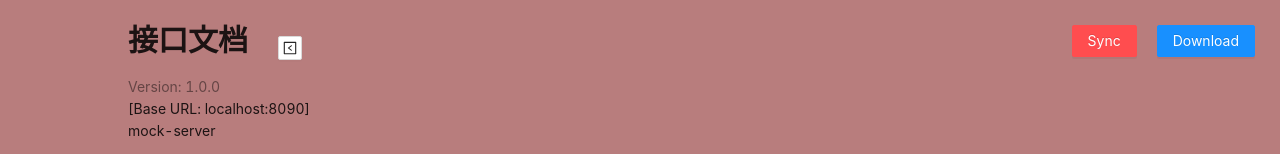
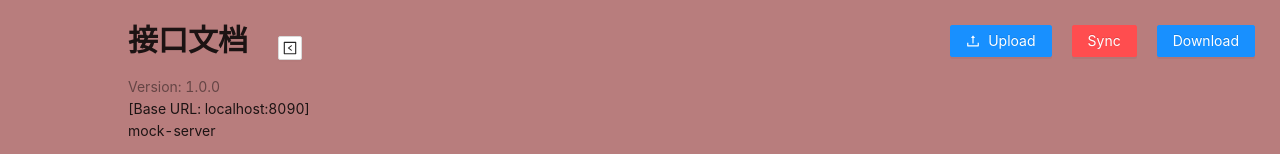
Before and after one commit to g0ngjie/alrale-mock-server, a React app in the folder views/: page / in a window 1280 px wide. Shown: the top 154 px of the page. Built offline with nearby package versions, Linux system fonts and the light colour scheme; no server answers.

Commit message:
fix: router.upload & port & modify views

```diff
--- a/package.json
+++ b/package.json
@@ -31,6 +31,7 @@
     "debug": "^4.3.1",
     "fs-extra": "^9.1.0",
     "koa": "^2.13.1",
+    "koa-body": "^4.2.0",
     "koa-bodyparser": "^4.3.0",
     "koa-json": "^2.0.2",
     "koa-router": "^10.0.0",
--- a/views/src/App.jsx
+++ b/views/src/App.jsx
@@ -1,12 +1,13 @@
 import "./App.scss";
 import React from "react";
+import { } from "@alrale";
 import SortableTable from "./components/Table/index";
 import HeadInfo from "./components/HeadInfo/index";
 import RouterForm from "./components/Router/index";
 import TagsGroup from "./components/TagsGroup";
 import { headerInfos } from "./utils/data";
-import { Button, Affix } from "antd";
-import { AlignCenterOutlined } from "@ant-design/icons";
+import { Button, Upload } from "antd";
+import { AlignCenterOutlined, UploadOutlined } from "@ant-design/icons";
 
 export default class App extends React.Component {
   state = {};
@@ -20,7 +21,9 @@ export default class App extends React.Component {
       tags: [{ name: 'Default', focus: true, visible: false }],
       routerValues: null,
       isRouterEdit: false,
-      editRouterIndex: null
+      editRouterIndex: null,
+      loading: false,
+      host: ''
     };
   }
 
@@ -120,19 +123,57 @@ export default class App extends React.Component {
     element.click()
   }
 
+  handleUpload(info) {
+    this.setState({ loading: true })
+    if (info.file.status !== 'uploading') {
+      console.log(info.file, info.fileList);
+    }
+    if (info.file.status === 'done') {
+      this.setState({ loading: false })
+      const { file } = info
+      const { ok, data } = file.response
+      if (ok) {
+        const { swagger, info, schemes, paths = [] } = data;
+        paths.forEach(router => {
+          const { path, method, tag, summary } = router
+        })
+        this.setState({ infos: { swagger, info, schemes }, list: [] }, () => {
+          this.setState()
+        })
+        // this.setRows
+      }
+    } else if (info.file.status === 'error') {
+      console.log('error')
+    }
+  }
+
+  async init() {
+    const { ok, data } = (await fetch('http://localhost:8090/port')).json()
+    if (ok) this.setState({ host: `http://localhost:${data}` })
+  }
+
+  componentDidMount() {
+    this.init()
+  }
+
   render() {
     return (
       <div className="container">
         <div className="columns">
-          <Affix style={{ position: 'fixed', top: 25, right: 25 }}>
-            <Button type="primary" danger>Sync</Button>
-            <Button type="primary" style={{ marginLeft: 20 }} onClick={() => this.handleDownload()}>Download</Button>
-          </Affix>
+          <div style={{ display: 'flex', position: 'fixed', top: 25, right: 25 }}>
+            <Upload onPreview name="file" method="POST" action={`${this.state.host}/upload`} onChange={(info) => this.handleUpload(info)}>
+              <Button disabled={this.state.loading} type="primary" icon={<UploadOutlined />}>Upload</Button>
+            </Upload>
+            <Button disabled={this.state.loading} type="primary" style={{ marginLeft: 20 }} danger>Sync</Button>
+            <Button disabled={this.state.loading} type="primary" style={{ marginLeft: 20 }} onClick={() => this.handleDownload()}>Download</Button>
+          </div>
           <HeadInfo
+            loading={this.state.loading}
             infos={this.state.infos}
             setInfos={(infos) => this.setInfos(infos)}
           />
           <TagsGroup
+            loading={this.state.loading}
             tags={this.state.tags}
             setTags={(tags) => this.setTags(tags)}
             updateTagsStatus={(index) => this.updateTagsStatus(index)}
@@ -140,10 +181,12 @@ export default class App extends React.Component {
             tagVisibleChange={(index, bool) => this.tagVisibleChange(index, bool)}
           />
           <SortableTable
+            loading={this.state.loading}
             updateRows={(list) => this.updateRows(list)}
             list={this.state.list}
           />
           <Button
+            disabled={this.state.loading}
             size="small"
             type="ghost"
             icon={
--- a/views/src/components/HeadInfo/index.jsx
+++ b/views/src/components/HeadInfo/index.jsx
@@ -19,7 +19,7 @@ export default class HeadInfo extends React.Component {
             <div className="header-info-container">
                 <div className="header-title-container">
                     <Title level={2}>{info.title}</Title>
-                    <Button size="small" className="btn" onClick={() => this.setState({ isShow: true })} icon={<LeftSquareOutlined />} />
+                    <Button disabled={this.props.loading} size="small" className="btn" onClick={() => this.setState({ isShow: true })} icon={<LeftSquareOutlined />} />
                 </div>
                 <Text type="secondary">Version: {info.version}</Text>
                 <br />
--- a/views/src/components/Table/index.jsx
+++ b/views/src/components/Table/index.jsx
@@ -7,7 +7,7 @@ import {
 } from "react-sortable-hoc";
 import { MenuOutlined } from "@ant-design/icons";
 import arrayMove from "array-move";
-import "./index.css";
+import "./index.scss";
 
 const DragHandle = sortableHandle(() => (
   <MenuOutlined style={{ cursor: "grab", color: "#999" }} />
@@ -98,6 +98,7 @@ export default class SortableTable extends React.Component {
     return (
       <div className="table-container">
         <Table
+          loading={this.props.loading}
           pagination={false}
           dataSource={this.props.list}
           columns={columns}
--- a/views/src/components/TagsGroup/index.jsx
+++ b/views/src/components/TagsGroup/index.jsx
@@ -52,6 +52,7 @@ export default class TagsGroup extends React.Component {
                             onVisibleChange={(bool) => this.props.tagVisibleChange(index, bool)}
                         >
                             <Button
+                                disabled={this.props.loading}
                                 type={tag.focus && 'primary'}
                                 size="small"
                                 style={{ marginRight: 5 }}
@@ -72,12 +73,14 @@ export default class TagsGroup extends React.Component {
                                 style={{ width: 80, marginRight: 5 }}
                             />
                             <Button
+                                disabled={this.props.loading}
                                 size="small"
                                 onClick={() => this.handleOk()}
                                 icon={<CheckSquareOutlined style={{ color: '#F56C6C' }}
                                 />} />
                         </> :
                         <Button
+                            disabled={this.props.loading}
                             size="small"
                             onClick={() => this.handleEdit()}
                             icon={<BorderLeftOutlined style={{ color: '#F56C6C' }}
--- a/views/src/index.css
+++ b/views/src/index.css
@@ -14,6 +14,10 @@ html, body {
   width: 100%;
   /* background-color: #282c34; */
   animation: backColor 100s infinite;
+}
+
+#root {
+  height: 100%;
 }
 
 code {
```
Also changed, not shown: views/src/components/Table/index.scss (line endings or trailing spaces), 1 other file (tests, documents, lock files or other folders).
